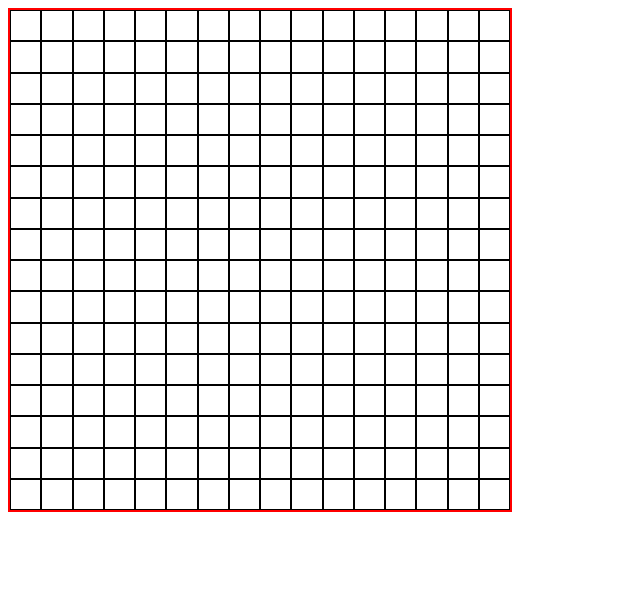
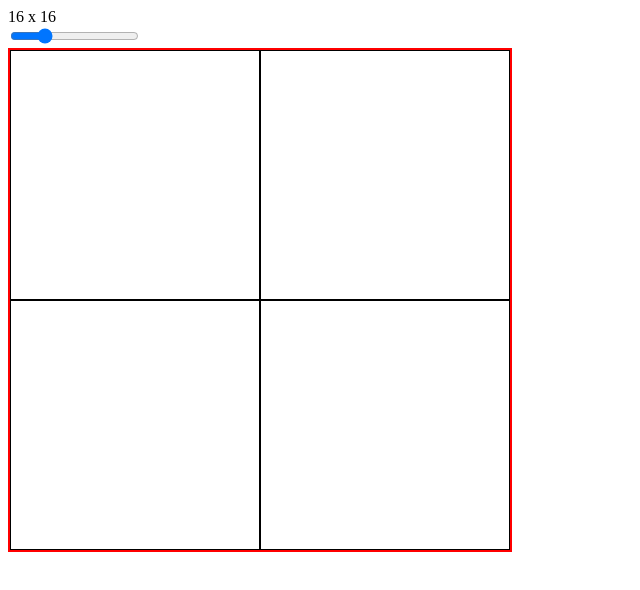
Before and after one commit to FakirHerif/etch-a-sketch-project, a plain HTML site: page index.html in a window 1280 px wide. Shown: the whole page, without its empty margins (0-640 px from the left). Drawn offline with Linux system fonts and the light colour scheme.

Commit message:
input range added, the value specified by the user is associated with the dom

```diff
--- a/index.html
+++ b/index.html
@@ -7,6 +7,10 @@
     <link rel="stylesheet" href="style.css">
 </head>
 <body>
+
+    <div class="sliderBar">16 x 16</div>
+    <input class="sizeValue" type="range" value="16" min="1" max="64" />
+
     <div class="container" id="container"></div>
 
     <script src="script.js"></script>
--- a/script.js
+++ b/script.js
@@ -1,6 +1,24 @@
 const container = document.querySelector(".container");
+const sizeValue = document.querySelector(".sizeValue");
+const sliderBar = document.querySelector(".sliderBar")
 
-for (let i = 0; i < 256; i++) {
+let setValue = 4;
+
+let mathSqrt = Math.sqrt(setValue);
+
+container.style.gridTemplateColumns = `repeat(${mathSqrt}, 1fr)`;
+container.style.gridTemplateRows = `repeat(${mathSqrt}, 1fr)`;
+
+
+sizeValue.addEventListener("input", function() {
+    sliderBar.textContent = `${this.value} x ${this.value}`
+    setValue = this.value;
+    console.log(setValue);
+})
+
+
+for (let i = 0; i < setValue; i++) {
+    console.log("-----" + setValue)
     var newDiv = document.createElement("div");
     newDiv.className = "altEleman"
     container.appendChild(newDiv);
@@ -9,7 +27,7 @@ for (let i = 0; i < 256; i++) {
 const altElemanlar = document.querySelectorAll(".altEleman");
 
 altElemanlar.forEach(function(renkVer) {
-    renkVer.addEventListener("mouseover", function() {
+    renkVer.addEventListener("click", function() {
     renkVer.style.backgroundColor = "black";
   });
 });
--- a/style.css
+++ b/style.css
@@ -3,8 +3,6 @@
     border: 2px solid red;
     height: 500px;
     width: 500px;
-    grid-template-columns: repeat(16, 1fr);
-    grid-template-rows: repeat(16, 1fr);
 }
 
 .altEleman {
```
